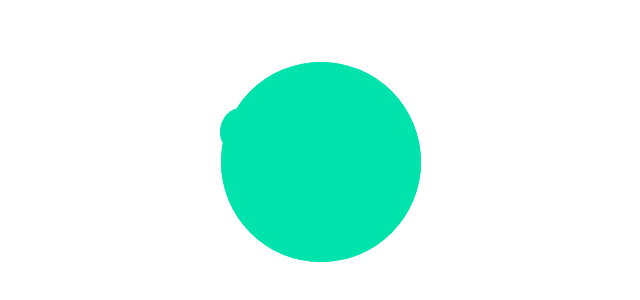
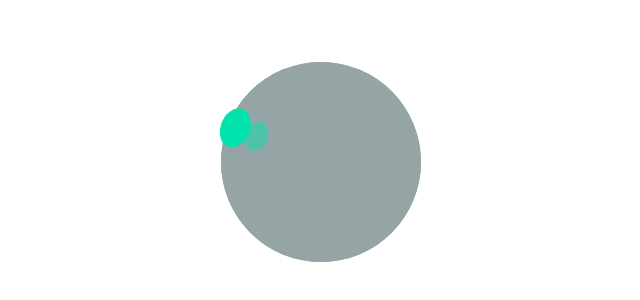
Before and after one commit to harshsikka/3d-effect, a plain HTML site: page index.html in a window 1280 px wide. Shown: the part 238-538 px from the top of the page, without its empty margins (319-959 px from the left). Drawn offline with Linux system fonts and the light colour scheme.

Commit message:
Update index.html

```diff
--- a/index.html
+++ b/index.html
@@ -18,7 +18,7 @@ body {
   bottom: 0;
   left: 0;
   margin: auto;
-  background-color: #00e3ad;
+  background-color: #95a5a6;
   border-radius: 50%;
   width: 200px;
   height: 200px;
```
